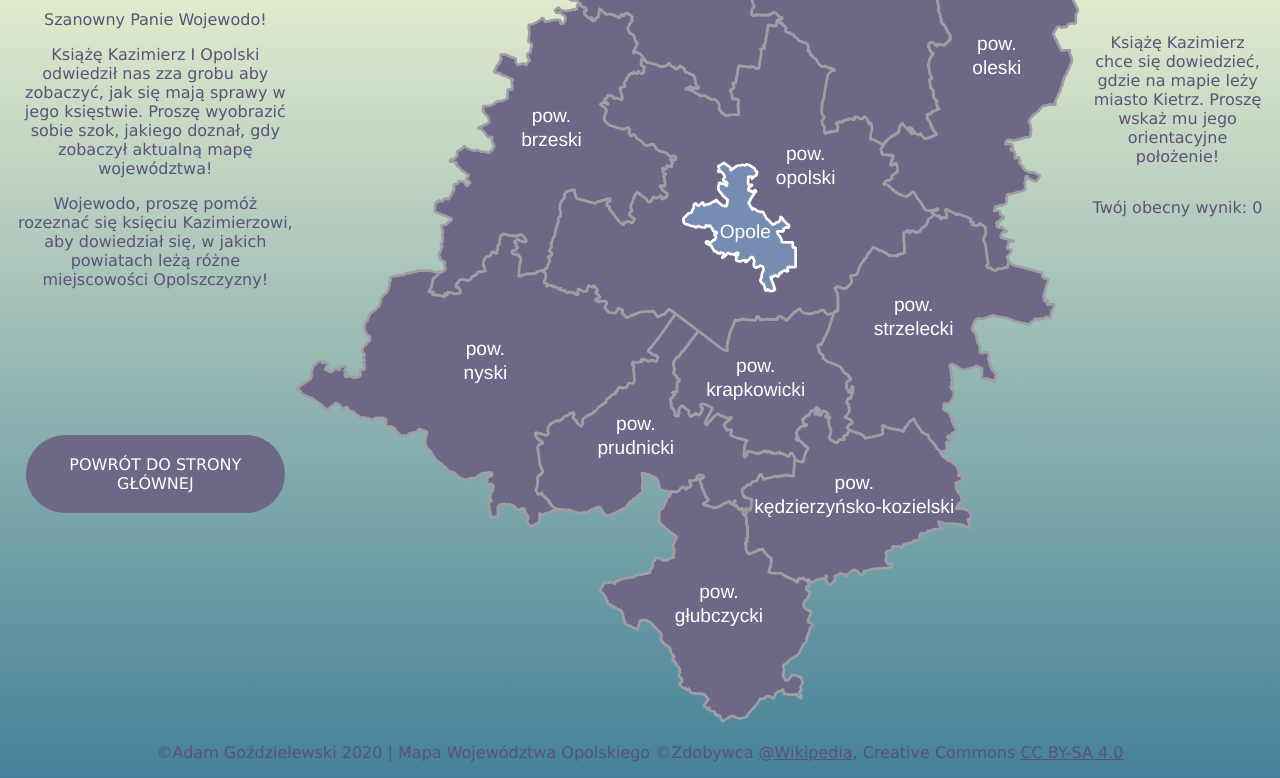
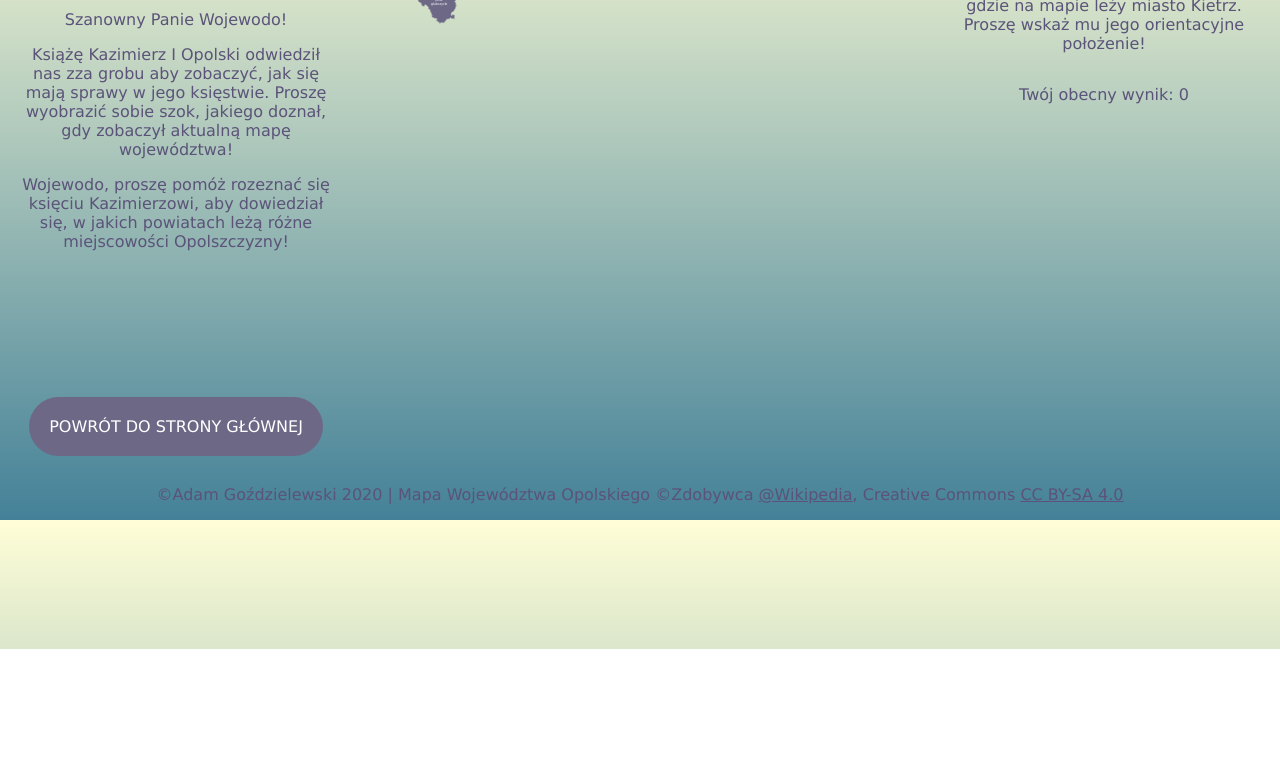
Before and after one commit to Sankti/Wojewoda, a plain HTML site: page gra.html in a window 1280 px wide. Shown: the part 151-929 px from the top of the page. After the commit the page ends 800 px from the top, so only its background shows below. Drawn offline with Linux system fonts and the light colour scheme.

Commit message:
Attempting to scale the SVG

```diff
--- a/gra.html
+++ b/gra.html
@@ -30,7 +30,11 @@
 
 
         <div class="mapdiv">
-            <svg xmlns:dc="http://purl.org/dc/elements/1.1/" xmlns:cc="http://creativecommons.org/ns#" xmlns:rdf="http://www.w3.org/1999/02/22-rdf-syntax-ns#" xmlns:svg="http://www.w3.org/2000/svg" xmlns="http://www.w3.org/2000/svg" xmlns:sodipodi="http://sodipodi.sourceforge.net/DTD/sodipodi-0.dtd" xmlns:inkscape="http://www.inkscape.org/namespaces/inkscape" xml:space="preserve" width="210.704mm" height="226.887mm" style="shape-rendering:geometricPrecision; text-rendering:geometricPrecision; image-rendering:optimizeQuality; fill-rule:evenodd; clip-rule:evenodd" viewBox="0 0 210.703 226.886" id="svg2" sodipodi:version="0.32" inkscape:version="0.48.4 r9939" sodipodi:docname="POL powiat brzeski (województwo opolskie) map.svg" inkscape:output_extension="org.inkscape.output.svg.inkscape" version="1.1"><metadata id="metadata35"><rdf:RDF><cc:Work rdf:about=""><dc:format>image/svg+xml</dc:format><dc:type rdf:resource="http://purl.org/dc/dcmitype/StillImage"/><dc:title/></cc:Work></rdf:RDF></metadata><sodipodi:namedview inkscape:window-height="716" inkscape:window-width="1366" inkscape:pageshadow="2" inkscape:pageopacity="0.0" guidetolerance="10.0" gridtolerance="10.0" objecttolerance="10.0" borderopacity="1.0" bordercolor="#666666" pagecolor="#ffffff" id="base" inkscape:zoom="0.86714271" inkscape:cx="526.61795" inkscape:cy="537.75217" inkscape:window-x="-8" inkscape:window-y="-8" inkscape:current-layer="svg2" showgrid="false" inkscape:window-maximized="1"/>
+            <svg
+            xmlns="http://www.w3.org/2000/svg"
+            viewBox="0 0 800 860"
+            preserveAspectRatio="xMidYMid meet"
+            xmlns:dc="http://purl.org/dc/elements/1.1/" xmlns:cc="http://creativecommons.org/ns#" xmlns:rdf="http://www.w3.org/1999/02/22-rdf-syntax-ns#" xmlns:svg="http://www.w3.org/2000/svg" xmlns="http://www.w3.org/2000/svg" xmlns:sodipodi="http://sodipodi.sourceforge.net/DTD/sodipodi-0.dtd" xmlns:inkscape="http://www.inkscape.org/namespaces/inkscape" xml:space="preserve" width="210.704mm" height="226.887mm" style="shape-rendering:geometricPrecision; text-rendering:geometricPrecision; image-rendering:optimizeQuality; fill-rule:evenodd; clip-rule:evenodd" viewBox="0 0 210.703 226.886" id="svg2" sodipodi:version="0.32" inkscape:version="0.48.4 r9939" sodipodi:docname="POL powiat brzeski (województwo opolskie) map.svg" inkscape:output_extension="org.inkscape.output.svg.inkscape" version="1.1"><metadata id="metadata35"><rdf:RDF><cc:Work rdf:about=""><dc:format>image/svg+xml</dc:format><dc:type rdf:resource="http://purl.org/dc/dcmitype/StillImage"/><dc:title/></cc:Work></rdf:RDF></metadata><sodipodi:namedview inkscape:window-height="716" inkscape:window-width="1366" inkscape:pageshadow="2" inkscape:pageopacity="0.0" guidetolerance="10.0" gridtolerance="10.0" objecttolerance="10.0" borderopacity="1.0" bordercolor="#666666" pagecolor="#ffffff" id="base" inkscape:zoom="0.86714271" inkscape:cx="526.61795" inkscape:cy="537.75217" inkscape:window-x="-8" inkscape:window-y="-8" inkscape:current-layer="svg2" showgrid="false" inkscape:window-maximized="1"/>
                 <defs id="defs4">
                 <style type="text/css" id="style6">
 
--- a/style.css
+++ b/style.css
@@ -14,7 +14,8 @@ body {
 }
 
 svg {
-    size: 50%;
+    width: auto;
+    height: 75vh;
 }
 
 .mapdiv {
```
